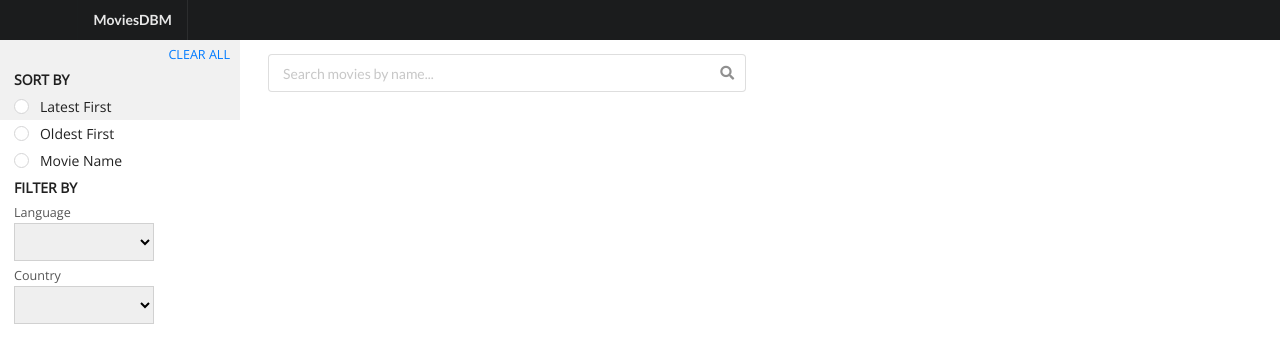
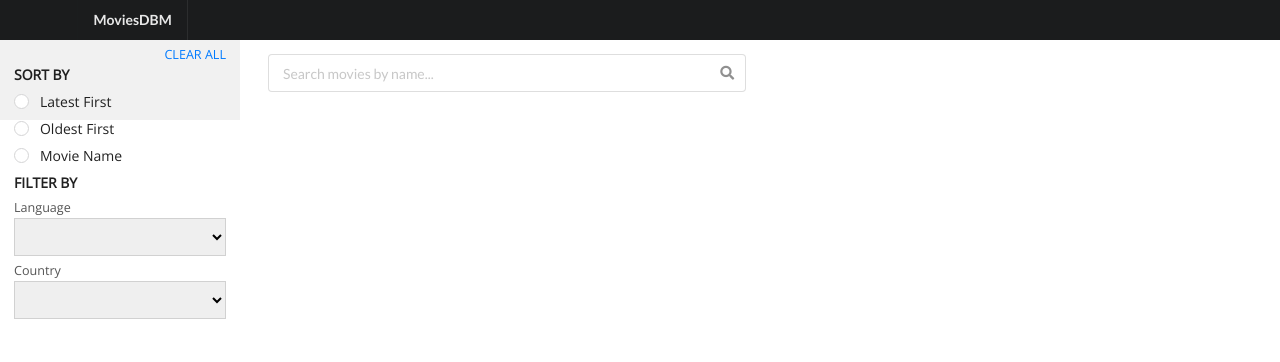
Before and after one commit to imsushil/moviesDBM, a website: page index.html in a window 1280 px wide. Drawn offline with nearby package versions, Linux system fonts and the light colour scheme; some packages are replaced by stand-ins of ours; files that its build step writes are made by us from their sources; no server answers; files whose address does not match are found by name.

Commit message:
Filter ui fixes

```diff
--- a/resources/assets/css/main.css
+++ b/resources/assets/css/main.css
@@ -84,7 +84,6 @@ body{
 	color: #007bff;
 	text-align: right;
 	font-size: 0.9em;
-	margin: 5px 10px 0px 0px;
 }
 .clear-filters:hover {
 	text-decoration: underline;
@@ -102,8 +101,8 @@ body{
 }
 .filter-container {
 	position: fixed;
+	width: inherit;
 	padding: 5px 1rem;
-	min-height: 80vh;
 }
 @media only screen and (max-width: 767px) {
 	.filter.hide {
@@ -117,6 +116,7 @@ body{
 
 .ui.dropdown {
 	min-width: 10em !important;
+	width: 100%;
 }
 
 /* Utility classes */
--- a/resources/components/home/home.html
+++ b/resources/components/home/home.html
@@ -3,8 +3,8 @@
             <div class="row filter-row">
                     <!-- ng-class="{'mobile': homeVm.mobileFilters}" -->
                 <div class="sixteen wide mobile four wide tablet three wide computer column filter" ng-class="homeVm.mobileFilters?'show': 'hide'">
-                    <div class="clear-filters"><span ng-click="homeVm.clearFilters()">CLEAR ALL</span></div>
                     <div class="filter-container">
+                            <div class="clear-filters"><span ng-click="homeVm.clearFilters()">CLEAR ALL</span></div>
                         <div class="filter-title">SORT BY</div>
                         <div class="ui form">
                             <div class="grouped fields">
```
